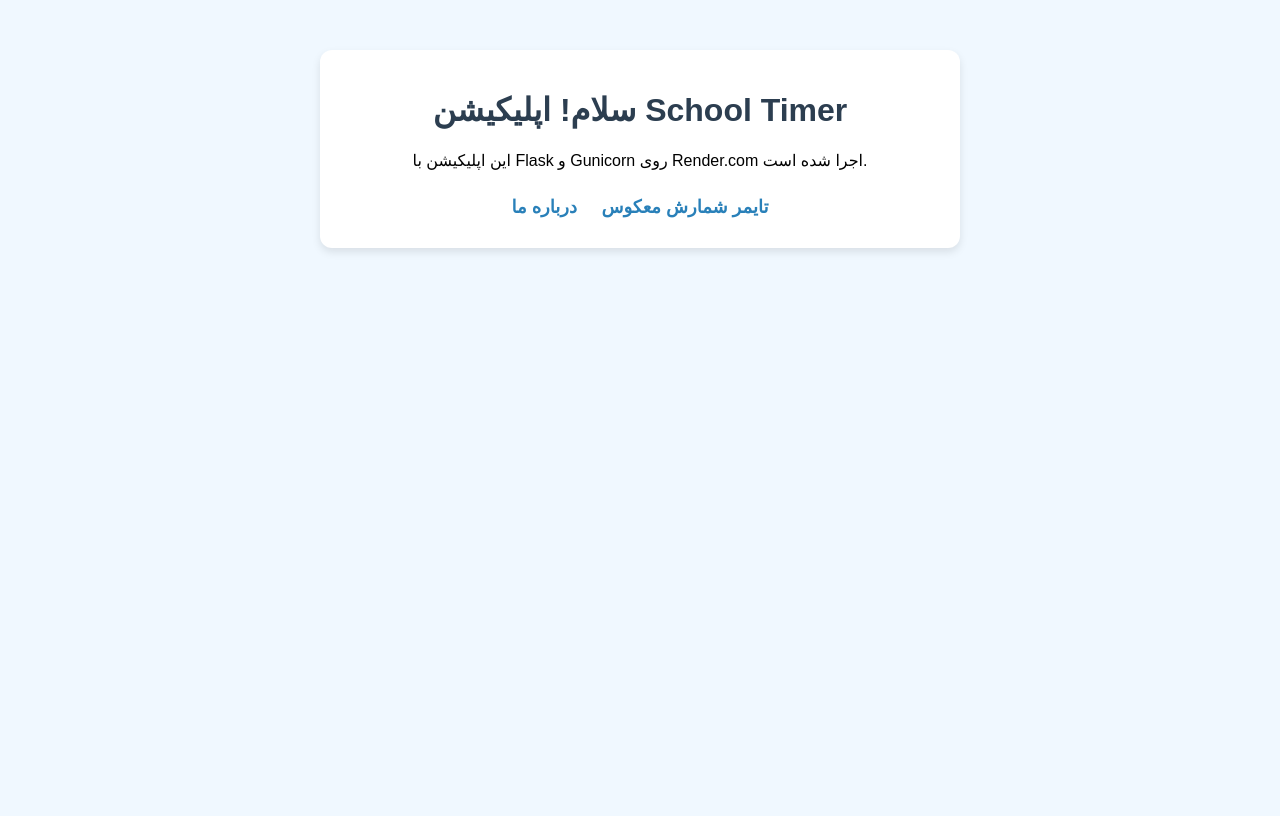
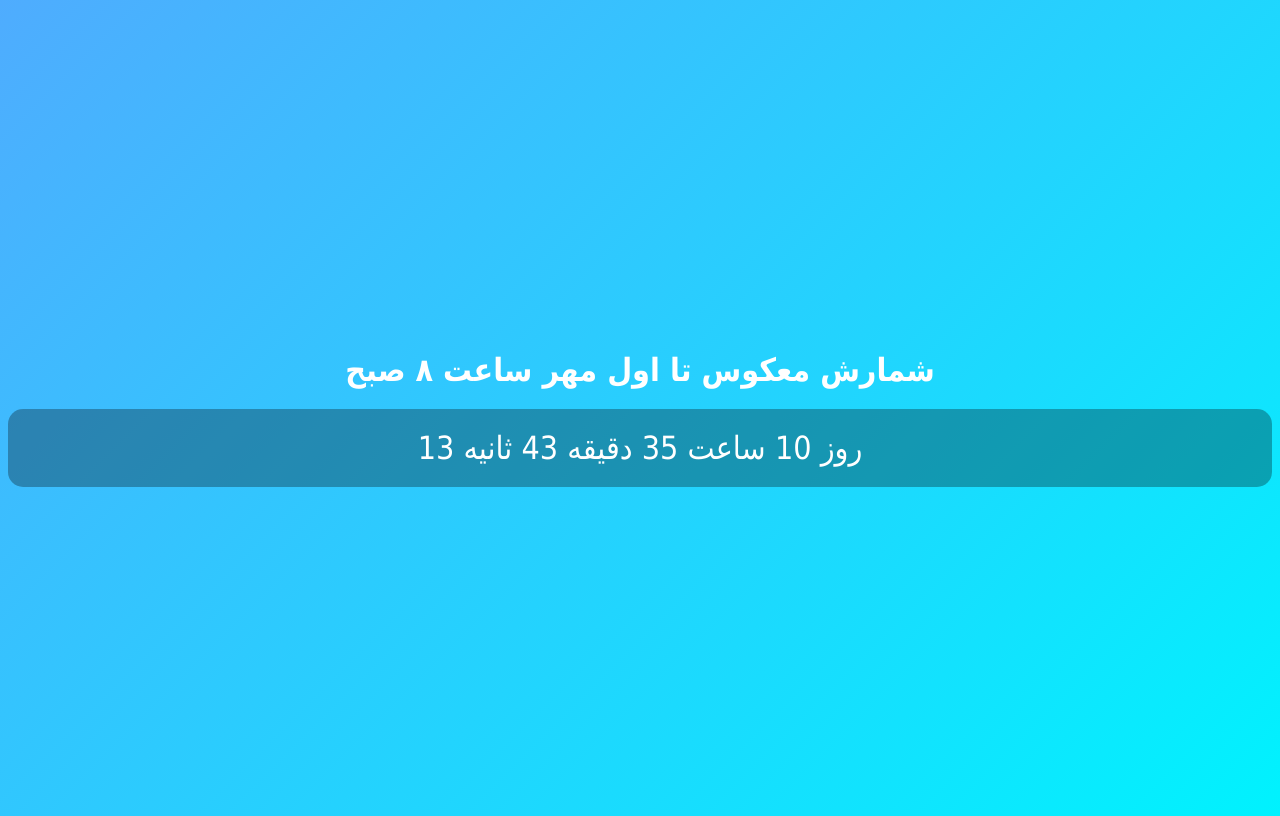
Before and after one commit to rezast420-tech/school-timer, a Flask app: page / in a window 1280 px wide. Before the commit the page ends 252 px from the top, so only its background shows below. Run offline with Flask 3, Linux system fonts and the light colour scheme.

Commit message:
Update index.html

```diff
--- a/templates/index.html
+++ b/templates/index.html
@@ -2,21 +2,64 @@
 <html lang="fa">
 <head>
     <meta charset="UTF-8">
-    <meta name="viewport" content="width=device-width, initial-scale=1.0">
-    <title>School Timer</title>
+    <title>تایمر معکوس - اول مهر</title>
     <style>
-        body { font-family: Arial, sans-serif; text-align: center; margin-top: 50px; background: #f0f8ff; }
-        h1 { color: #2c3e50; }
-        a { text-decoration: none; color: #2980b9; font-weight: bold; font-size: 18px; margin: 10px; display: inline-block; }
-        .container { max-width: 600px; margin: auto; padding: 20px; background: #ffffff; border-radius: 12px; box-shadow: 0 4px 8px rgba(0,0,0,0.1); }
+        body {
+            font-family: Tahoma, sans-serif;
+            text-align: center;
+            background: linear-gradient(135deg, #4facfe, #00f2fe);
+            color: #fff;
+            height: 100vh;
+            display: flex;
+            flex-direction: column;
+            justify-content: center;
+        }
+        h1 { font-size: 2em; margin-bottom: 20px; }
+        #timer {
+            font-size: 2em;
+            background: rgba(0,0,0,0.3);
+            padding: 20px;
+            border-radius: 15px;
+            display: inline-block;
+        }
     </style>
 </head>
 <body>
-    <div class="container">
-        <h1>سلام! اپلیکیشن School Timer</h1>
-        <p>این اپلیکیشن با Flask و Gunicorn روی Render.com اجرا شده است.</p>
-        <a href="/about">درباره ما</a>
-        <a href="/timer">تایمر شمارش معکوس</a>
-    </div>
+    <h1>شمارش معکوس تا اول مهر ساعت ۸ صبح</h1>
+    <div id="timer">...</div>
+
+    <script>
+        // محاسبه تاریخ ۱ مهر امسال
+        const now = new Date();
+        let targetYear = now.getFullYear();
+        const targetDate = new Date(targetYear, 8, 22, 8, 0, 0); // ماه‌ها از ۰ شروع می‌شود → ۸ = مهر
+
+        // اگر امروز بعد از ۱ مهر امسال باشیم → برای سال بعد تنظیم کن
+        if (now > targetDate) {
+            targetYear += 1;
+        }
+        const countdownDate = new Date(targetYear, 8, 22, 8, 0, 0);
+
+        function updateTimer() {
+            const now = new Date().getTime();
+            const distance = countdownDate - now;
+
+            if (distance < 0) {
+                document.getElementById("timer").innerHTML = "زمان به پایان رسید 🎉";
+                return;
+            }
+
+            const days = Math.floor(distance / (1000 * 60 * 60 * 24));
+            const hours = Math.floor((distance % (1000 * 60 * 60 * 24)) / (1000 * 60 * 60));
+            const minutes = Math.floor((distance % (1000 * 60 * 60)) / (1000 * 60));
+            const seconds = Math.floor((distance % (1000 * 60)) / 1000);
+
+            document.getElementById("timer").innerHTML =
+                days + " روز " + hours + " ساعت " + minutes + " دقیقه " + seconds + " ثانیه ";
+        }
+
+        setInterval(updateTimer, 1000);
+        updateTimer(); // اجرا در لحظه اول
+    </script>
 </body>
 </html>
```
